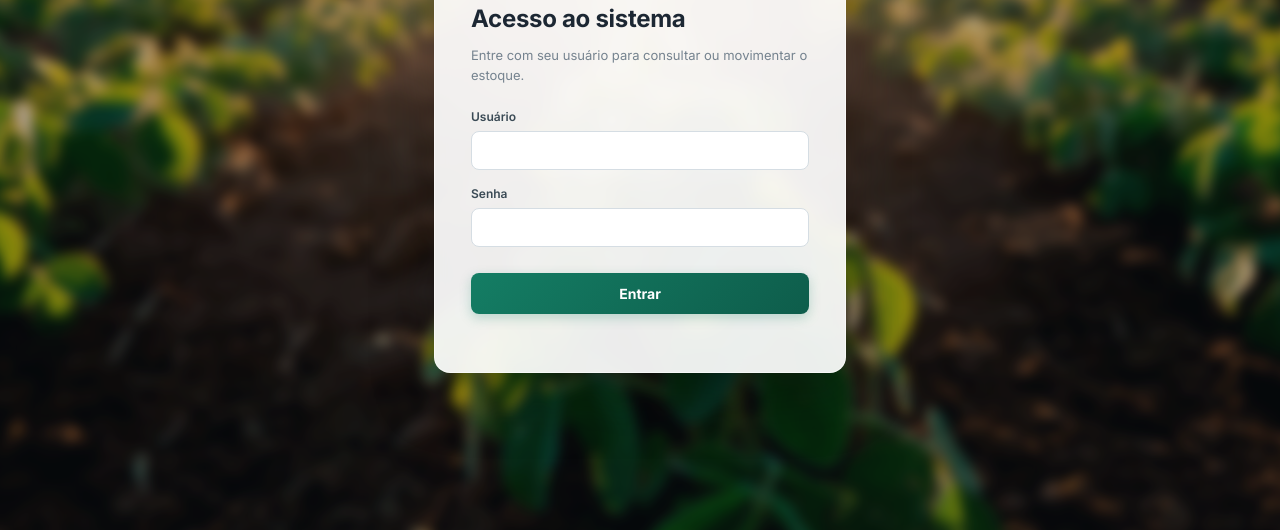
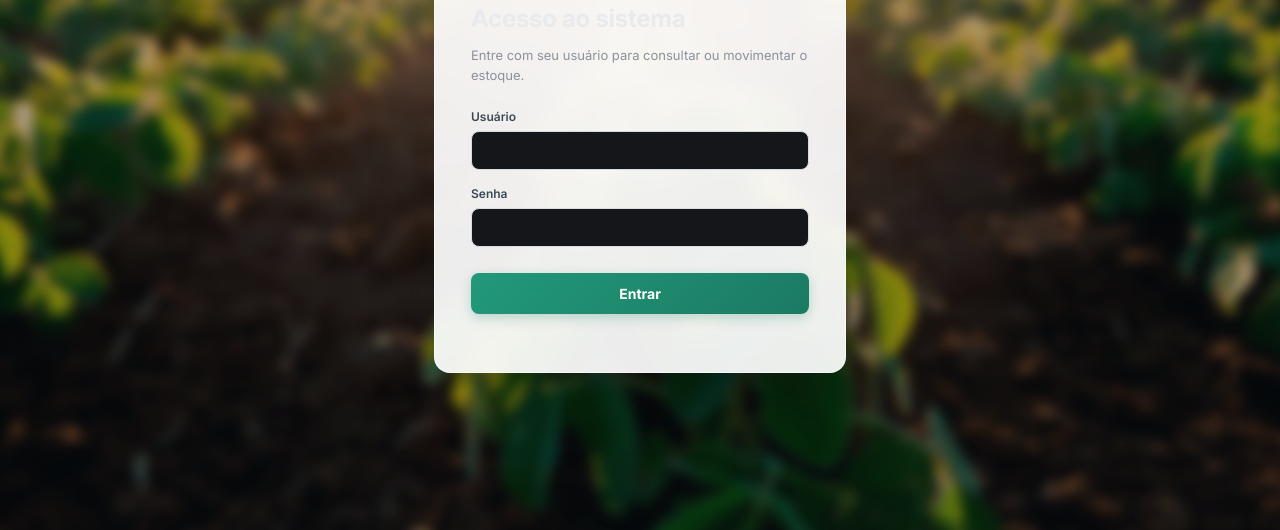
Before and after one commit to pedrogalhego-art/nmrepository, a website: page public/index.html in a window 1280 px wide. Shown: the part 270-800 px from the top of the page. Drawn offline with nearby package versions, Linux system fonts and the light colour scheme; no server answers; a web font is replaced by a local one.

Commit message:
feat: dark theme (#0F1114) + unidade dinamica + AIMLAPI fallback

```diff
--- a/public/styles.css
+++ b/public/styles.css
@@ -6,23 +6,23 @@
 * { box-sizing: border-box; }
 
 :root {
-  --bg: #f4f6f8;
-  --surface: #ffffff;
-  --border: #e3e8ed;
-  --border-soft: #edf1f4;
-  --text: #1c2733;
-  --muted: #75838f;
-  --dark: #16232e;
-  --dark-2: #1e2e3c;
-  --accent: #147d64;
-  --accent-2: #0e5d4b;
-  --accent-soft: #e4f2ed;
-  --danger: #c45252;
-  --danger-soft: #fbeeea;
-  --ok: #2e8b57;
-  --ok-soft: #e6f4ec;
-  --shadow: 0 2px 6px rgba(22, 35, 46, 0.06), 0 10px 30px rgba(22, 35, 46, 0.05);
-  --shadow-lg: 0 4px 14px rgba(22, 35, 46, 0.10), 0 24px 60px rgba(22, 35, 46, 0.12);
+  --bg: #0F1114;
+  --surface: #14161A;
+  --border: #2A2E35;
+  --border-soft: #1E2228;
+  --text: #E8EAED;
+  --muted: #8A919C;
+  --dark: #0C0E11;
+  --dark-2: #1A1D22;
+  --accent: #22997A;
+  --accent-2: #1B7A62;
+  --accent-soft: #16281F;
+  --danger: #E07070;
+  --danger-soft: #2E1B1B;
+  --ok: #4CAF7D;
+  --ok-soft: #162A1F;
+  --shadow: 0 2px 6px rgba(0, 0, 0, 0.4), 0 10px 30px rgba(0, 0, 0, 0.35);
+  --shadow-lg: 0 4px 14px rgba(0, 0, 0, 0.5), 0 24px 60px rgba(0, 0, 0, 0.45);
   --radius: 12px;
   --radius-sm: 8px;
 }
@@ -247,7 +247,7 @@ header {
   border-radius: var(--radius-sm);
   padding: 11px 13px;
   outline: none;
-  background: #fff;
+  background: var(--surface);
   transition: border-color 0.15s, box-shadow 0.15s;
 }
 
@@ -441,8 +441,8 @@ tr:hover td { background: #f8fbfa; }
 
 .action { display: flex; gap: 6px; }
 .action button {
-  border: 1px solid #d7dee2;
-  background: #fff;
+  border: 1px solid var(--border);
+  background: var(--surface);
   border-radius: 7px;
   padding: 6px 9px;
   font-size: 10.5px;
@@ -711,7 +711,7 @@ body.gray-theme .down { color: #d17f7f; }
 }
 .ai-msg { max-width: 85%; padding: 10px 13px; border-radius: 10px; font-size: 13px; line-height: 1.5; white-space: pre-wrap; }
 .ai-msg.user { align-self: flex-end; background: var(--accent); color: #fff; border-bottom-right-radius: 3px; }
-.ai-msg.bot { align-self: flex-start; background: #fff; border: 1px solid var(--border); border-bottom-left-radius: 3px; }
+.ai-msg.bot { align-self: flex-start; background: var(--surface); border: 1px solid var(--border); border-bottom-left-radius: 3px; }
 .ai-msg.bot.error { border-color: var(--danger); color: var(--danger); }
 .ai-inputs { display: flex; gap: 10px; margin-top: 14px; flex-wrap: wrap; align-items: center; }
 .ai-sheet {
@@ -767,7 +767,7 @@ body.gray-theme .down { color: #d17f7f; }
 }
 .kanban-cards { display: flex; flex-direction: column; gap: 8px; }
 .kanban-card {
-  background: #fff;
+  background: var(--surface);
   border: 1px solid var(--border);
   border-radius: 8px;
   padding: 10px;
@@ -779,7 +779,7 @@ body.gray-theme .down { color: #d17f7f; }
 .k-actions { display: flex; gap: 5px; margin-top: 8px; }
 .k-btn {
   border: 1px solid var(--border);
-  background: #fff;
+  background: var(--surface);
   border-radius: 6px;
   padding: 4px 8px;
   font-size: 11px;
```
Also changed, not shown: server.js (+19 -1 lines).
